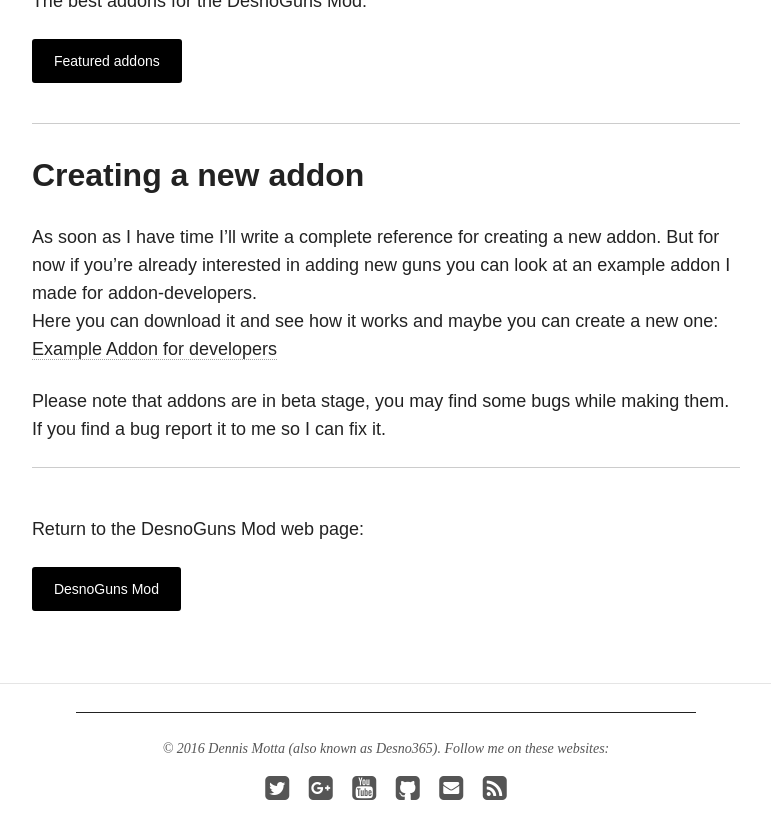
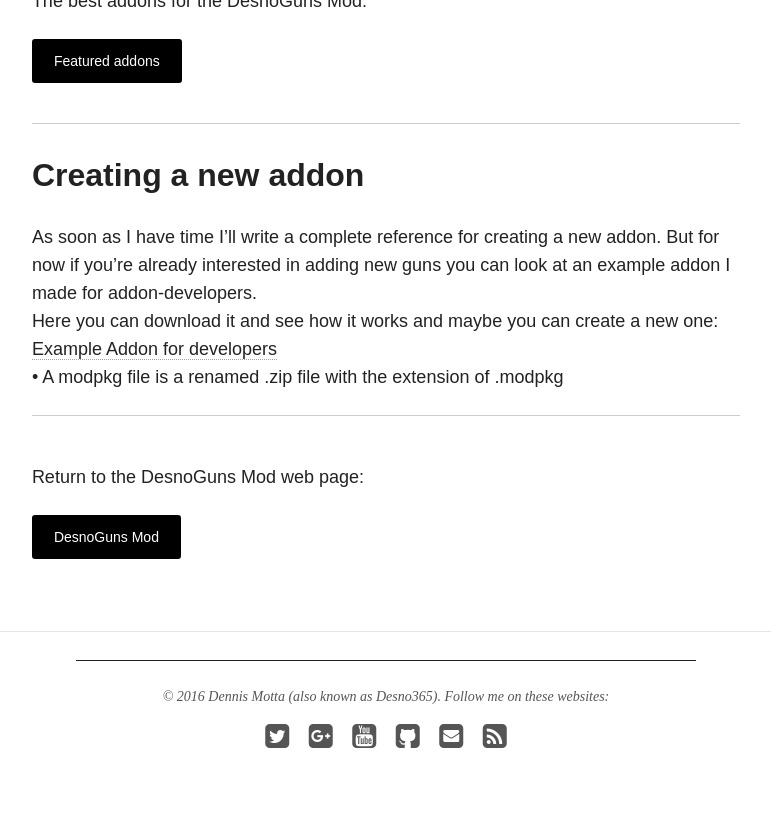
Before and after one commit to Desno365/Desno365.github.io, a Jekyll site: the page built from minecraft/desnoguns-mod/addons/index.md, in a window 1280 px wide and 900 px high, scrolled down 1028 px. Shown: the top 839 px of the window, without its empty margins (254-1025 px from the left). Built offline with Jekyll 4.4.1, drawn with Linux system fonts in a browser that asks for light colours; nearby versions of some CDN libraries; comment, search, counter and statistics services are not loaded.

Commit message:
Example add-on for developers r002 (modpkg file)

```diff
--- a/minecraft/desnoguns-mod/addons/index.md
+++ b/minecraft/desnoguns-mod/addons/index.md
@@ -28,9 +28,8 @@
 ## Creating a new addon
 
 As soon as I have time I'll write a complete reference for creating a new addon. But for now if you're already interested in adding new guns you can look at an example addon I made for addon-developers.<br>
-Here you can download it and see how it works and maybe you can create a new one: [Example Addon for developers](https://www.androidfilehost.com/?fid=24421527759884341)
-
-Please note that addons are in beta stage, you may find some bugs while making them. If you find a bug report it to me so I can fix it.
+Here you can download it and see how it works and maybe you can create a new one: [Example Addon for developers](http://filecred.com/A5CFG56E)<br>
+• A modpkg file is a renamed .zip file with the extension of .modpkg
 
 ---
 
```
